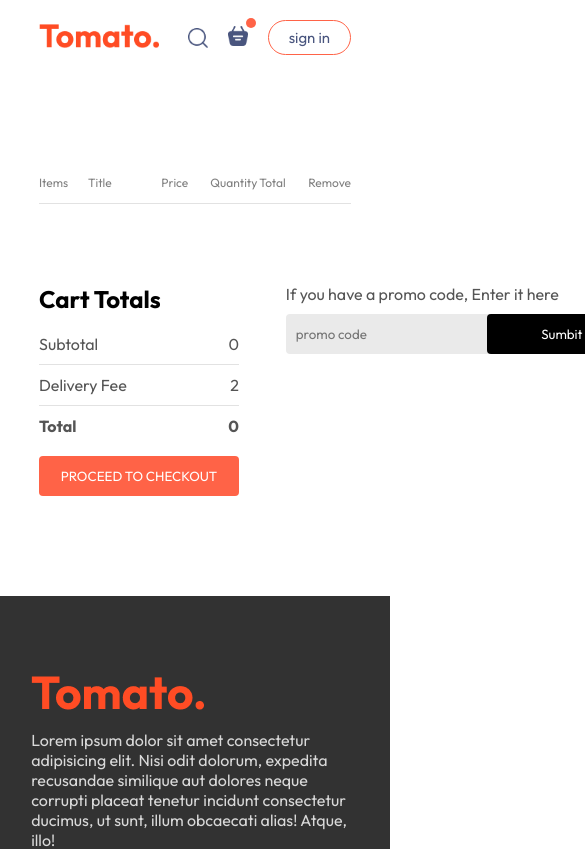
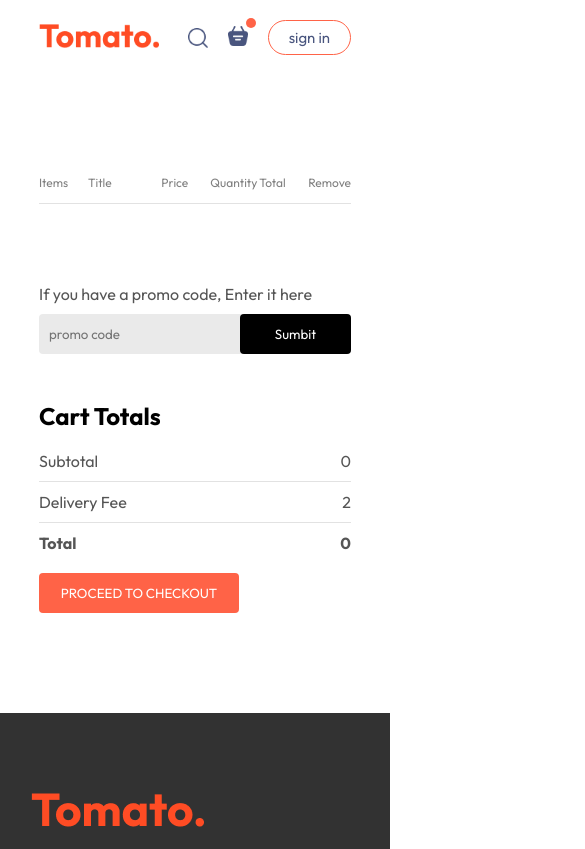
Before and after one commit to elifas-starboy/food-management-system, a React (Vite) app in the folder frontend/: page /cart in a window 390 px wide. Shown: the top 849 px of the page, 585 px wide, since content can reach past the window. Built offline with nearby package versions, Linux system fonts and the light colour scheme.

Commit message:
feat(pages): Add responsive for all screen sizes in shopping cart

```diff
--- a/frontend/src/pages/Cart/Cart.css
+++ b/frontend/src/pages/Cart/Cart.css
@@ -97,3 +97,13 @@
   color: white;
   border-radius: 4px;
 }
+
+@media (max-width: 750px) {
+  .cart-bottom {
+    flex-direction: column-reverse;
+  }
+
+  .card-promocode {
+    justify-content: start;
+  }
+}
```
